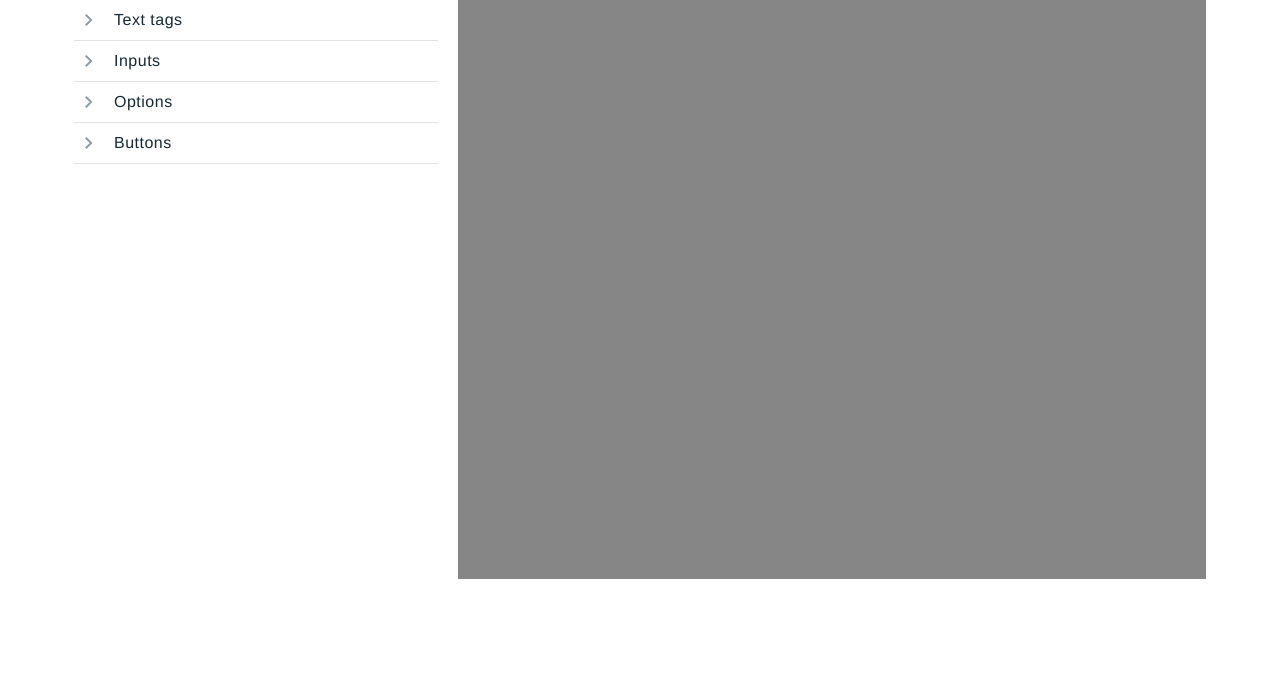
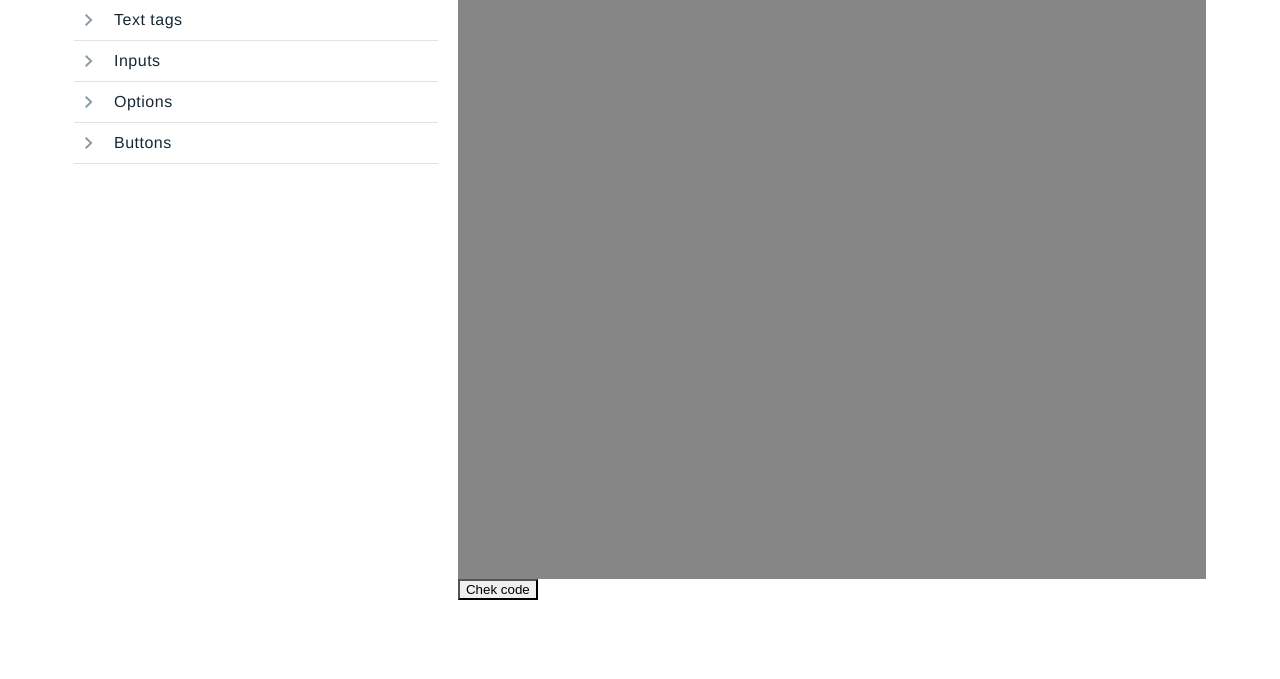
Before and after one commit to Isaac343/Neo_Maker, a PHP site: page /Neo_Maker/gear/anvil in a window 1280 px wide. Shown: the part 61-740 px from the top of the page. Run offline with PHP 8.4, Linux system fonts and the light colour scheme; the visitor is signed in with stand-in values (Sample User, id 1); some web fonts are replaced.

Commit message:
sidebar
radio, send button and show code partialy developed

```diff
--- a/inc/view/gear/anvil.php
+++ b/inc/view/gear/anvil.php
@@ -7,6 +7,12 @@
       <div class="container" id="container_to_drop" ondragstart="dragp_inside_container(event,code_list) "ondragover="allowDrop(event)" ondrop="drop(event)">
 
       </div>
+
+
+
+      <button type="button" name="button" onclick="check(event)">Chek code
+
+     </button>
     </div>
   </div>
 </div>
--- a/inc/view/gear/sidebar.php
+++ b/inc/view/gear/sidebar.php
@@ -12,6 +12,7 @@
       ev.preventDefault();
       var block_id = ev.dataTransfer.getData("text");
       ev.target.appendChild(document.getElementById(block_id).cloneNode(true));
+      form_name = prompt('Set form name: ');
       switch (block_id) {
             case "title":
                 text_value = prompt("Insert your form's name:");
@@ -72,7 +73,7 @@
                 checkbox_quantity = prompt("Number of checkbox");
                 var check_temp = '';
                 for (var j = 0; j < checkbox_quantity; j++) {
-                    text_value = prompt("Insert text to display next to checkbox");
+                    text_value = prompt("Insert text to display next to checkbox "+j);
                     check_name = prompt("Set checkbox name");
                     check_value =prompt("Set checkbox value");
                     code_value = '<input type="checkbox" name="'+check_name+' "value="'+check_value+'">'+text_value+'<br>\n';
@@ -80,8 +81,18 @@
                 }
                 break;
             case "radio":
+                radio_quantity = prompt("Number of checkbox");
+                var radio_temp = '';
+                for (var k = 0; k < checkbox_quantity; k++) {
+                    text_value = prompt("Insert text to display next to checkbox "+k);
+                    radio_name = prompt("Set checkbox name");
+                    radio_value =prompt("Set checkbox value");
+                    code_value = '<input type="radio" name="'+radio_name+' "value="'+radio_value+'">'+text_value+'<br>\n';
+                    radio_temp = radio_temp + radio_value;
+                }
                 break;
             case "send":
+                code_value = '<button type="submit" form="'+form_name+'" value="Submit">SEND</button>';
                 break;
           default:
               alert("something else");
@@ -97,6 +108,10 @@
       ev.dataTransfer.setData("text", ev.target.id);
   }
 
+  function check(ev){
+        alert(code_value);
+
+  }
  var code_list = [];
 </script>
 <ul data-accordion class="bx--accordion">
```
